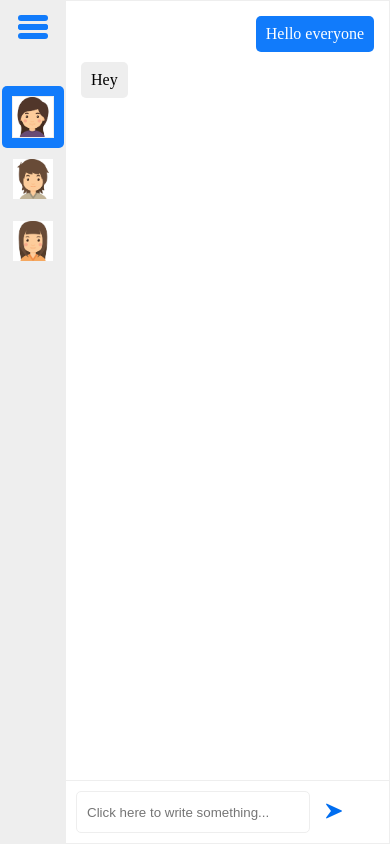
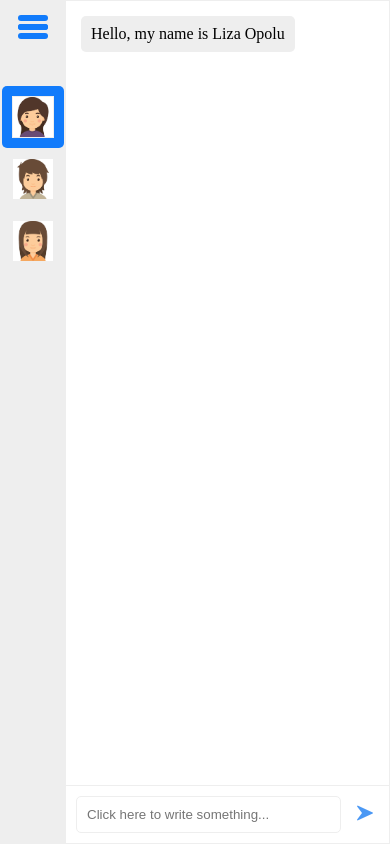
Before and after one commit to AnnaKopaeva/chat-test, a React app: page / in a window 390 px wide. Built offline with nearby package versions, Linux system fonts and the light colour scheme.

Commit message:
Changed responsive styles

```diff
--- a/package.json
+++ b/package.json
@@ -3,14 +3,12 @@
   "version": "0.1.0",
   "private": true,
   "dependencies": {
-    "google-translate-api": "^2.3.0",
     "node-sass-chokidar": "^1.2.2",
     "random-sentence": "^1.0.4",
     "react": "^16.2.0",
     "react-dom": "^16.2.0",
     "react-redux": "^5.0.7",
     "react-scripts": "1.1.1",
-    "react-simple-chatbot": "^0.2.9",
     "redux": "^3.7.2",
     "redux-logger": "^3.0.6",
     "redux-thunk": "^2.2.0"
--- a/public/index.html
+++ b/public/index.html
@@ -4,7 +4,6 @@
     <meta charset="utf-8">
     <meta name="viewport" content="width=device-width, initial-scale=1, shrink-to-fit=no">
     <meta name="theme-color" content="#000000">
-
     <!--
       manifest.json provides metadata used when your web app is added to the
       homescreen on Android. See https://developers.google.com/web/fundamentals/engage-and-retain/web-app-manifest/
@@ -20,7 +19,7 @@
       work correctly both with client-side routing and a non-root public URL.
       Learn how to configure a non-root public URL by running `npm run build`.
     -->
-    <title>React App</title>
+    <title>Chat</title>
   </head>
   <body>
     <div id="root"></div>
--- a/src/components/main.js
+++ b/src/components/main.js
@@ -1,6 +1,6 @@
 import React, { Component }  from 'react';
-// import translate from 'google-translate-api';
 import randomSentence from 'random-sentence';
+
 import '../sass/main.css'
 import Send from '../images/send-button.png'
 
@@ -14,7 +14,7 @@ class Main extends Component {
 
   handleChange = (event) => {
     this.setState({value: event.target.value});
-  }
+  };
 
   clickButton = () => {
     let { actions: { addMessage, addBotMessage, changeDialog }, state: { dialogs, activeDialog } } = this.props;
@@ -39,8 +39,9 @@ class Main extends Component {
     let listMessages = userDialog.map((message, key) =>
       <li
         key={key}
-        className={message.is_owner ? "message-list__item message_list__item--owner" : "message-list__item"}
-      >{message.text}</li>
+        className={message.is_owner ? "message-list__item message_list__item--owner" : "message-list__item"}>
+        {message.text}
+      </li>
     );
 
     return(
@@ -57,7 +58,8 @@ class Main extends Component {
             placeholder="Click here to write something..."
           />
           <button
-            className="send__button"
+            className={!value ? "send__button send__button--disabled" : "send__button"}
+            disabled={!value}
             onClick={this.clickButton}>
             <img src={Send} alt="send" className="send__icon"/>
           </button>
--- a/src/components/sidebar.js
+++ b/src/components/sidebar.js
@@ -23,7 +23,7 @@ class Sidebar extends Component {
     } else {
       this.setState({ open: false });
     }
-  }
+  };
 
   componentDidMount() {
     this.updateDimensions();
@@ -45,6 +45,7 @@ class Sidebar extends Component {
         return -1;
       }
     });
+
     this.setState({value: event.target.value, displayedName});
   };
 
@@ -53,7 +54,6 @@ class Sidebar extends Component {
     changeActiveUser(key);
     changeUser(userList, key);
     changeDialog(dialogs, key);
-    this.setState({open: !this.state.open})
   };
 
   toggleButton = () => {
--- a/src/reducers/addData.js
+++ b/src/reducers/addData.js
@@ -12,15 +12,10 @@ const initialState = {
     name: "Liza Opolu",
     img: User1,
   }],
-  userDialog: [
-    {
-      text: "Hello everyone",
-      is_owner: true,
-    }, {
-      text: "Hey",
+  userDialog: [{
+      text: "Hello, my name is Liza Opolu",
       is_owner: false,
-    },
-  ],
+  }],
   userList: [{
     id: 0,
     name: "Liza Opolu",
@@ -35,44 +30,28 @@ const initialState = {
     img: User3,
   }],
   dialogs: {
-    0: [
-      {
-        text: "Hello everyone",
-        is_owner: true,
-      }, {
-        text: "Hey",
+    0: [{
+        text: "Hello, my name is Liza Opolu",
         is_owner: false,
-      },
-    ],
-    1: [
-      {
-        text: "Hello everyone2",
-        is_owner: true,
-      }, {
-        text: "Hey2",
+      }],
+    1: [{
+        text: "Hello, my name is Tom Hone",
         is_owner: false,
-      },
-    ],
-    2: [
-      {
-        text: "Hello everyone3",
-        is_owner: true,
-      }, {
-        text: "Hey3",
+      }],
+    2: [{
+        text: "Hello, my name is Sonya Fermi",
         is_owner: false,
-      },
-    ],
+      }],
   }
-
 };
 
 // checking for first loading if localStorage has data
 // else use default
 
-// let newState = localStorage.reduxState ?
-//   JSON.parse(localStorage.reduxState): initialState;
+let newState = localStorage.reduxState ?
+  JSON.parse(localStorage.reduxState): initialState;
 
-export default function addData( state = initialState, action) {
+export default function addData( state = newState, action) {
   switch (action.type) {
     case types.ADD_MESSAGE:
       return {
--- /dev/null
+++ b/src/sass/_value.sass
@@ -0,0 +1,4 @@
+$blue: #117bfb
+$grey: #eee
+
+$time: 0.5s
--- a/src/sass/main.sass
+++ b/src/sass/main.sass
@@ -1,6 +1,8 @@
+@import './value.sass'
+
 .main
   box-sizing: border-box
-  border: 1px solid #eee
+  border: 1px solid $grey
   display: flex
   flex-direction: column
   height: 100%
@@ -10,14 +12,15 @@
 
 .message_list
   flex: 1 0 auto
+  box-sizing: border-box
   padding: 15px
   overflow: auto
-  height: 305px
+  height: calc(100% - 58px)
 
 .message-list__item
   display: block
   padding: 10px
-  background: #eee
+  background: $grey
   color: #000
   border-radius: 5px
   float: left
@@ -26,13 +29,13 @@
 
 .message_list__item--owner
   justify-content: flex-end
-  background: #117bfb
+  background: $blue
   color: white
   float: right
 
 .send
   flex: 0 0 auto
-  border-top: 1px solid #eee
+  border-top: 1px solid $grey
   padding: 10px
   display: flex
 
@@ -40,10 +43,9 @@
   outline: none
   flex-basis: 300px
   flex-shrink: 3
-  height: 20px
   padding: 10px
   border-radius: 5px
-  border: 1px solid #eee
+  border: 1px solid $grey
 
 .send__button
   background-color: transparent
@@ -51,12 +53,18 @@
   border: none
   cursor: pointer
   margin-left: 10px
+  opacity: 1
+  transition: opacity $time ease-out
+
+.send__button--disabled
+  opacity: 0.7
 
 @media screen and (max-width: 750px)
-  div.main-wrapper
-    width: 100%
-    height: 100vh
   .main
     flex-basis: calc(100% - 65px)
   .send__text
-    flex-basis: 70%
+    flex-basis: 90%
+
+@media screen and (max-width: 375px)
+  .send
+    padding: 0
```
Also changed, not shown: src/sass/global.sass (+8 -0 lines), src/sass/sidebar.sass (+22 -11 lines), src/sass/_value.css (added), src/sass/global.css, src/sass/main.css, src/sass/sidebar.css, 1 other file.
